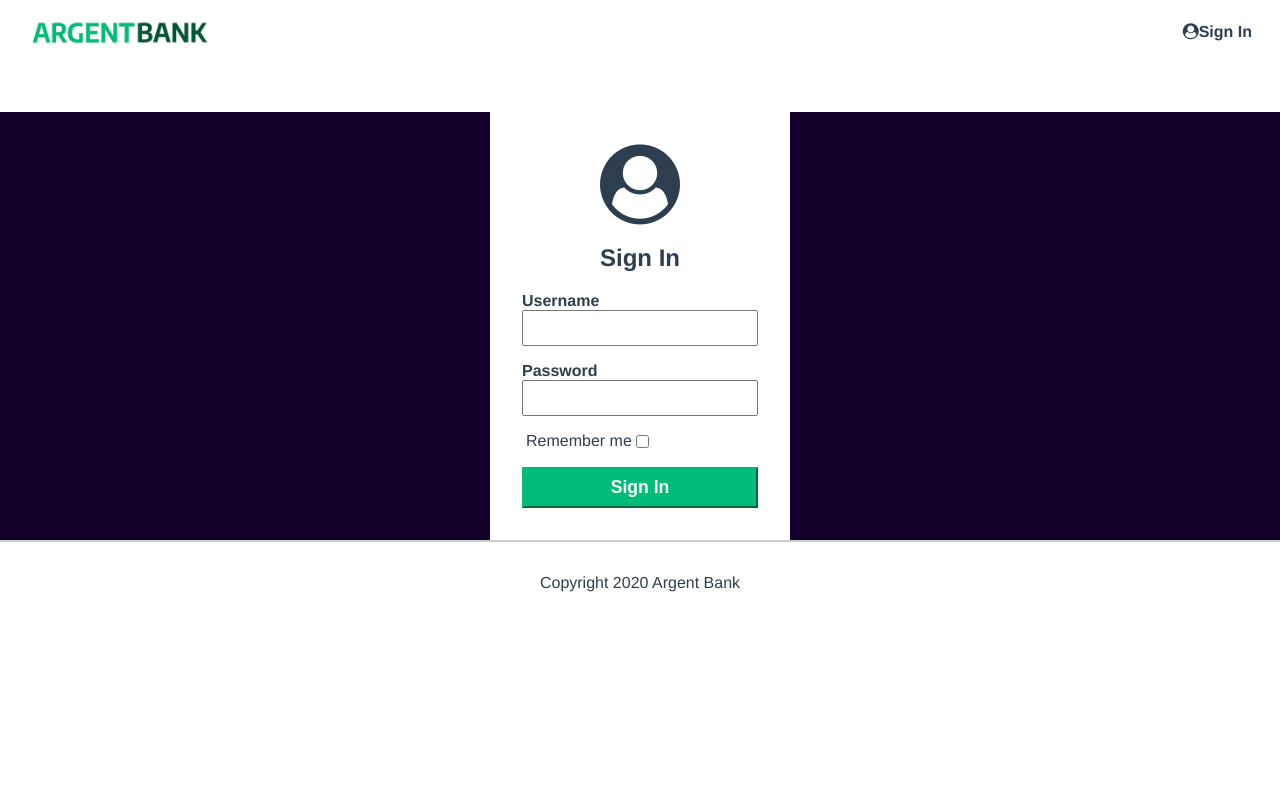
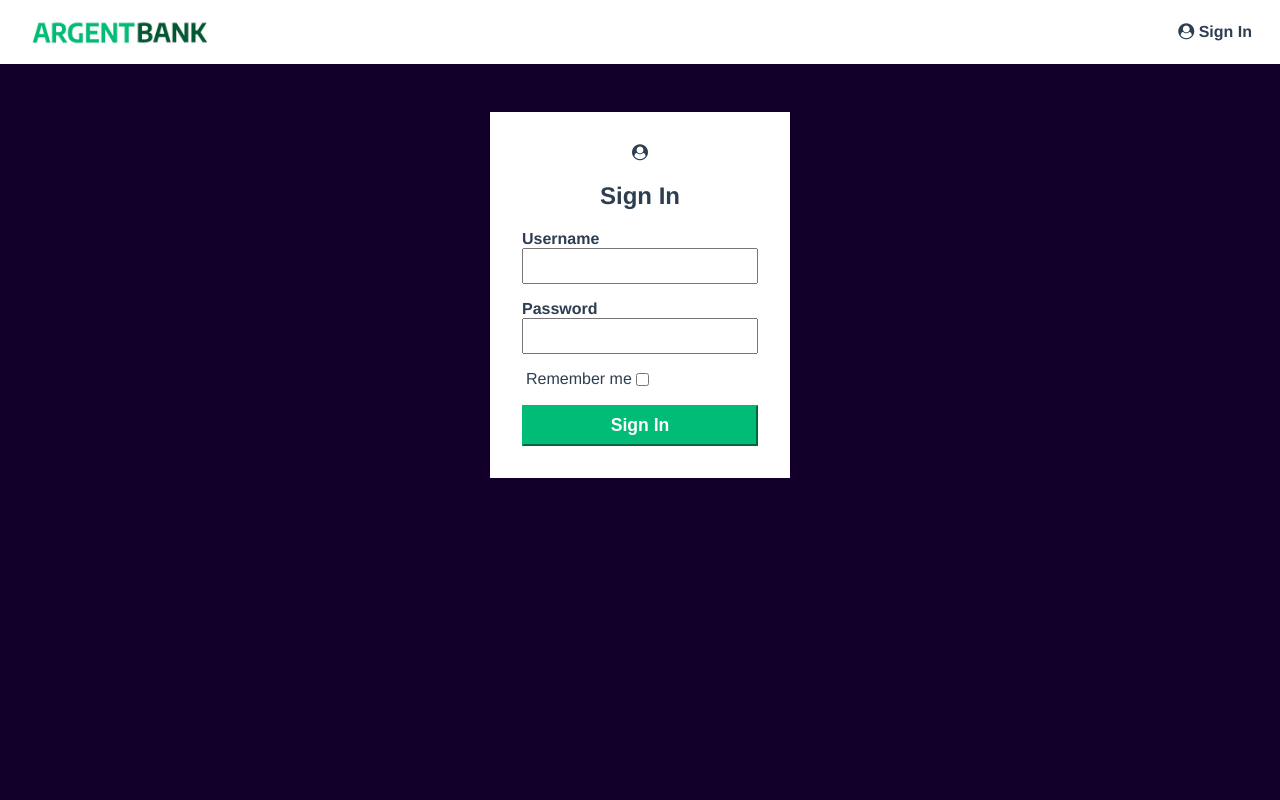
Before and after one commit to geoffreybunel/Argent-Bank, a React (Vite) app: page /sign-in in a window 1280 px wide. Shown: the top 800 px of the page. Built offline with nearby package versions, Linux system fonts and the light colour scheme.

Commit message:
css changes

```diff
--- a/src/components/Header.jsx
+++ b/src/components/Header.jsx
@@ -28,16 +28,19 @@ function Header() {
                     <>
                         <Link className="main-nav-item" to="/user">
                             <i className="fa fa-user-circle"></i>
+                            {' '}
                             {user?.firstName || 'User'}
                         </Link>
                         <Link className="main-nav-item" to="/" onClick={handleLogout}>
                             <i className="fa fa-sign-out"></i>
+                            {' '}
                             Sign Out
                         </Link>
                     </>
                 ) : (
                     <Link className="main-nav-item" to="/sign-in">
                         <i className="fa fa-user-circle"></i>
+                        {' '}
                         Sign In
                     </Link>
                 )}
--- a/src/index.css
+++ b/src/index.css
@@ -15,6 +15,8 @@ body {
 
 .main {
   flex: 1;
+  padding-top: 3rem;
+  min-height: 100vh;
 }
 
 .bg-dark {
@@ -170,12 +172,12 @@ body {
   background-color: white;
   width: 300px;
   margin: 0 auto;
-  margin-top: 3rem;
+  /* margin-top: 3rem; */
   padding: 2rem;
 }
 
 .sign-in-icon {
-  font-size: 5rem;
+  font-size: 1rem;
 }
 
 .input-remember {
```
